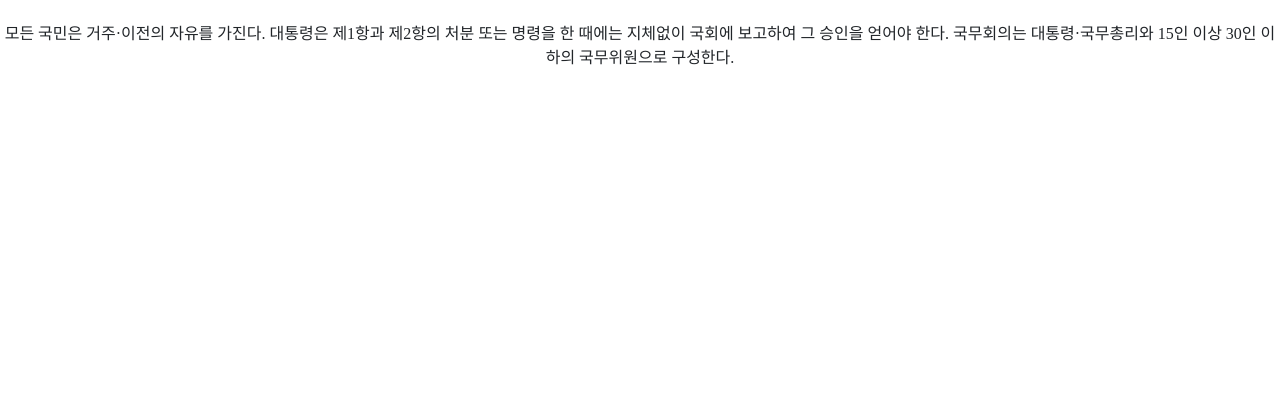
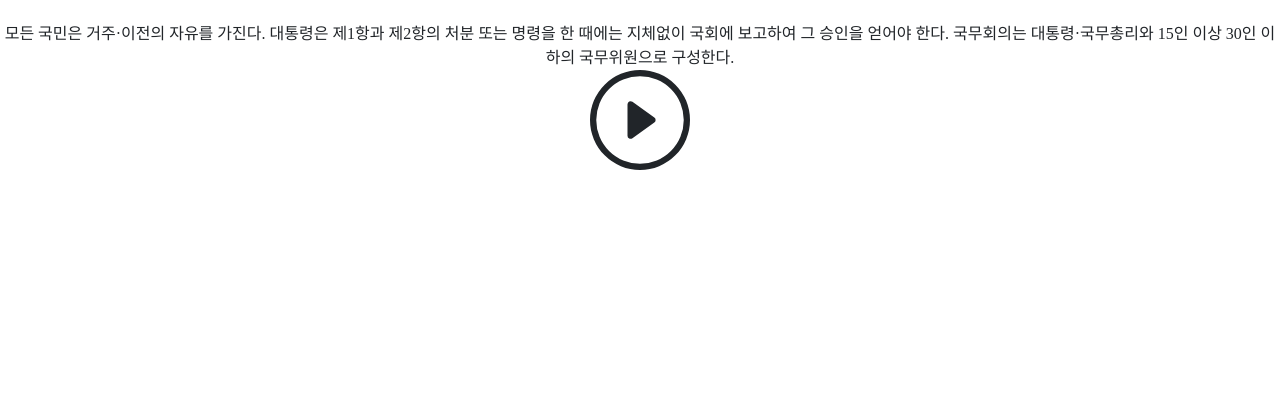
Before and after one commit to Kyubin30/2022-2-industry-university-project, a Python web app: template flask/templates/detailPage.html in a window 1280 px wide. Shown: the part 336-756 px from the top of the page. Run offline with Jinja, Linux system fonts and the light colour scheme; the template is opened without the code that fills it: most values are stand-ins (such as "Sample title", 1, 10 or a date in 2020); some web fonts are replaced.

Commit message:
css 수정

```diff
--- a/flask/static/style.css
+++ b/flask/static/style.css
@@ -25,4 +25,14 @@ a{
 a svg {
     display: inline-block;
     vertical-align: middle;
-  }
+}
+
+form{
+    align-items: center;
+    justify-content: center;
+}
+
+button{
+    all: unset;
+    align-items: center;
+}
--- a/flask/templates/detailPage.html
+++ b/flask/templates/detailPage.html
@@ -30,8 +30,16 @@
         <span>
             모든 국민은 거주·이전의 자유를 가진다. 대통령은 제1항과 제2항의 처분 또는 명령을 한 때에는 지체없이 국회에 보고하여 그 승인을 얻어야 한다. 국무회의는 대통령·국무총리와 15인 이상 30인 이하의 국무위원으로 구성한다.
         </span>
+        <form method="post" action="/exercise" class="d-flex">
+            <input type="hidden" name="exercise" value="{{exerciseEng}}">
+            <button type="submit" class="d-flex">
+                <svg xmlns="http://www.w3.org/2000/svg" width="100" height="100" fill="currentColor" class="bi bi-play-circle" viewBox="0 0 16 16">
+                    <path d="M8 15A7 7 0 1 1 8 1a7 7 0 0 1 0 14zm0 1A8 8 0 1 0 8 0a8 8 0 0 0 0 16z"/>
+                    <path d="M6.271 5.055a.5.5 0 0 1 .52.038l3.5 2.5a.5.5 0 0 1 0 .814l-3.5 2.5A.5.5 0 0 1 6 10.5v-5a.5.5 0 0 1 .271-.445z"/>
+                </svg>
+            </button>
+        </form>
     </div>
-
 
     <script src="https://cdn.jsdelivr.net/npm/bootstrap@5.0.2/dist/js/bootstrap.bundle.min.js"
     integrity="sha384-MrcW6ZMFYlzcLA8Nl+NtUVF0sA7MsXsP1UyJoMp4YLEuNSfAP+JcXn/tWtIaxVXM" crossorigin="anonymous"></script>
```
